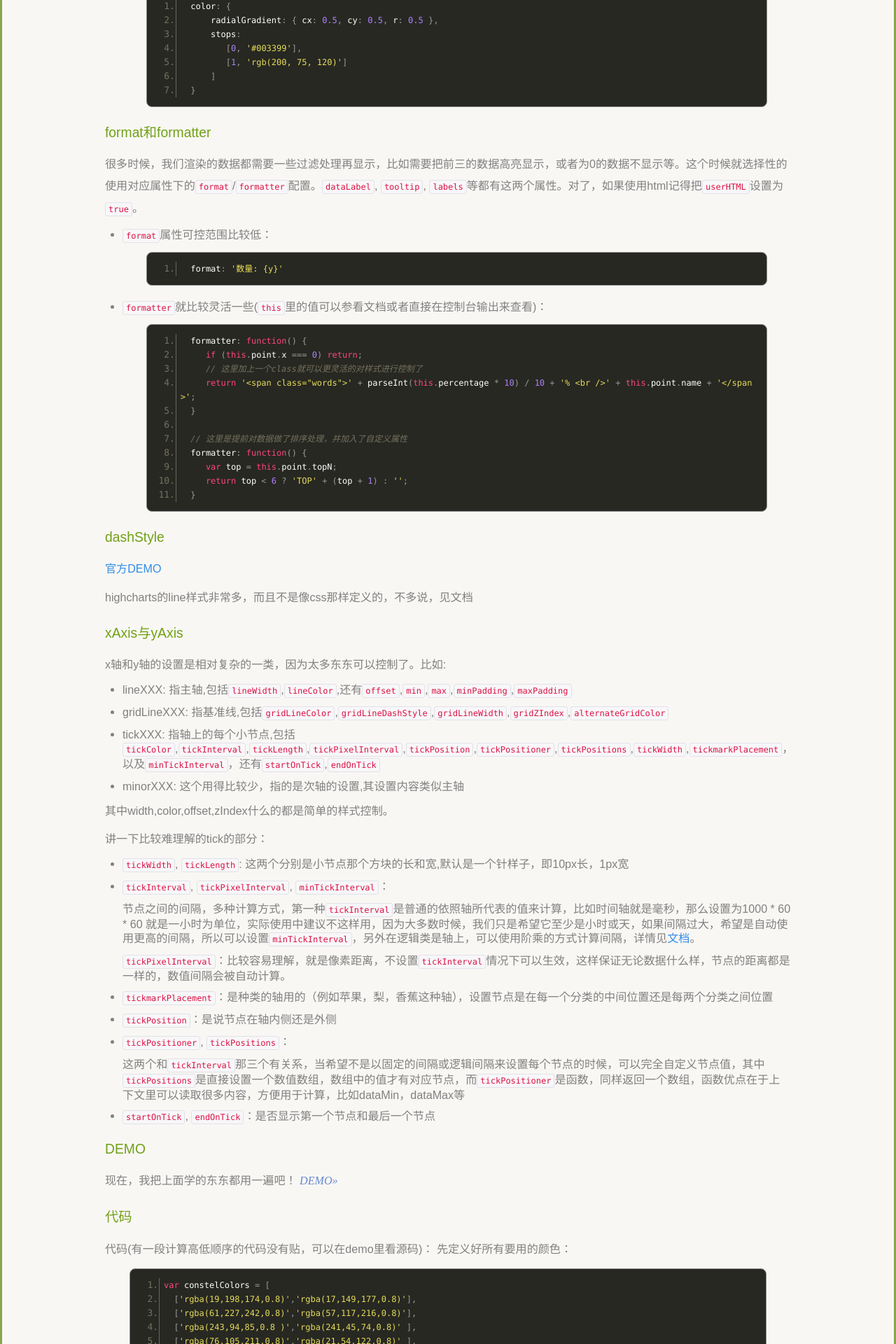
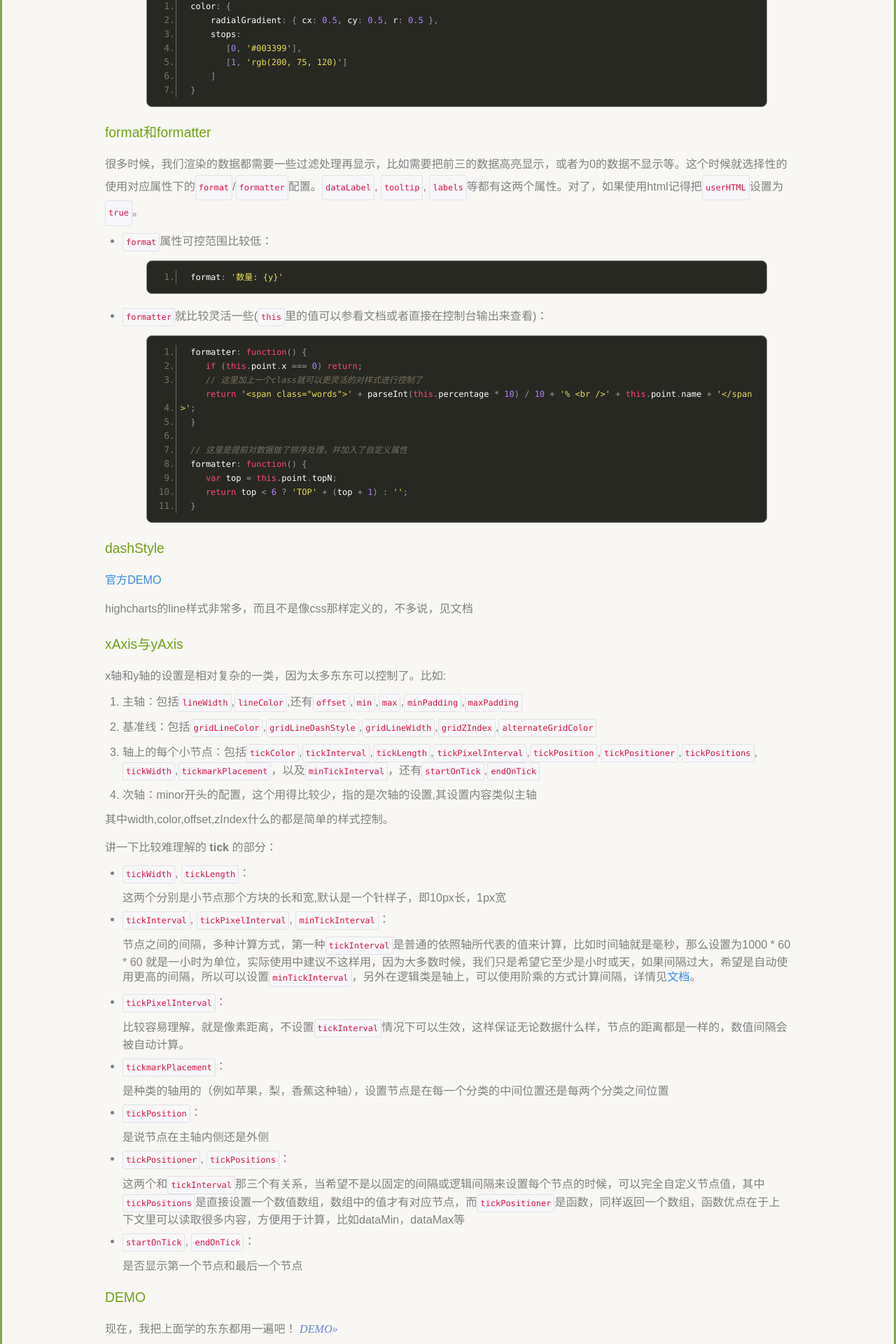
Before and after one commit to Lynn-cc/Lynn-cc.github.io, a Jekyll site: the page built from _posts/2014-06-13-Draw-beautiful-charts-with-HighchartsJs-2.md, in a window 1280 px wide. Shown: the part 803-2723 px from the top of the page at 70% size. Built offline with Jekyll 4.4.1, drawn with Linux system fonts in a browser that asks for light colours; some web fonts are replaced; comment, search, counter and statistics services are not loaded.

Commit message:
修改文章样式，code样式问题等

```diff
--- a/_posts/2014-06-13-Draw-beautiful-charts-with-HighchartsJs-2.md
+++ b/_posts/2014-06-13-Draw-beautiful-charts-with-HighchartsJs-2.md
@@ -77,35 +77,46 @@ highcharts的line样式非常多，而且不是像css那样定义的，不多说
 
 x轴和y轴的设置是相对复杂的一类，因为太多东东可以控制了。比如:
 
-- lineXXX:      指主轴,包括`lineWidth`,`lineColor`,还有`offset`,`min`,`max`,`minPadding`,`maxPadding`
+1. 主轴：包括`lineWidth`,`lineColor`,还有`offset`,`min`,`max`,`minPadding`,`maxPadding`
 
-- gridLineXXX:  指基准线,包括`gridLineColor`,`gridLineDashStyle`,`gridLineWidth`,`gridZIndex`,`alternateGridColor`
+2. 基准线：包括`gridLineColor`,`gridLineDashStyle`,`gridLineWidth`,`gridZIndex`,`alternateGridColor`
 
-- tickXXX:      指轴上的每个小节点,包括`tickColor`,`tickInterval`,`tickLength`,`tickPixelInterval`,`tickPosition`,`tickPositioner`,`tickPositions`,`tickWidth`,`tickmarkPlacement`，以及`minTickInterval`，还有`startOnTick`,`endOnTick`
+3. 轴上的每个小节点：包括`tickColor`,`tickInterval`,`tickLength`,`tickPixelInterval`,`tickPosition`,`tickPositioner`,`tickPositions`,`tickWidth`,`tickmarkPlacement`，以及`minTickInterval`，还有`startOnTick`,`endOnTick`
 
-- minorXXX:     这个用得比较少，指的是次轴的设置,其设置内容类似主轴
-
+4. 次轴：minor开头的配置，这个用得比较少，指的是次轴的设置,其设置内容类似主轴
 
 其中width,color,offset,zIndex什么的都是简单的样式控制。
 
-讲一下比较难理解的tick的部分：
-- `tickWidth`, `tickLength`: 这两个分别是小节点那个方块的长和宽,默认是一个针样子，即10px长，1px宽
+
+讲一下比较难理解的 __tick__ 的部分：
+
+- `tickWidth`, `tickLength`：
+
+  这两个分别是小节点那个方块的长和宽,默认是一个针样子，即10px长，1px宽
 
 - `tickInterval`, `tickPixelInterval`, `minTickInterval`：
 
   节点之间的间隔，多种计算方式，第一种`tickInterval`是普通的依照轴所代表的值来计算，比如时间轴就是毫秒，那么设置为1000 * 60 * 60 就是一小时为单位，实际使用中建议不这样用，因为大多数时候，我们只是希望它至少是小时或天，如果间隔过大，希望是自动使用更高的间隔，所以可以设置`minTickInterval`，另外在逻辑类是轴上，可以使用阶乘的方式计算间隔，详情见[文档](http://api.highcharts.com/highcharts#xAxis.tickInterval)。
 
-  `tickPixelInterval`：比较容易理解，就是像素距离，不设置`tickInterval`情况下可以生效，这样保证无论数据什么样，节点的距离都是一样的，数值间隔会被自动计算。
+- `tickPixelInterval`：
 
-- `tickmarkPlacement`：是种类的轴用的（例如苹果，梨，香蕉这种轴），设置节点是在每一个分类的中间位置还是每两个分类之间位置
+  比较容易理解，就是像素距离，不设置`tickInterval`情况下可以生效，这样保证无论数据什么样，节点的距离都是一样的，数值间隔会被自动计算。
 
-- `tickPosition`：是说节点在轴内侧还是外侧
+- `tickmarkPlacement`：
+
+  是种类的轴用的（例如苹果，梨，香蕉这种轴），设置节点是在每一个分类的中间位置还是每两个分类之间位置
+
+- `tickPosition`：
+
+  是说节点在主轴内侧还是外侧
 
 - `tickPositioner`, `tickPositions`：
 
   这两个和`tickInterval`那三个有关系，当希望不是以固定的间隔或逻辑间隔来设置每个节点的时候，可以完全自定义节点值，其中`tickPositions`是直接设置一个数值数组，数组中的值才有对应节点，而`tickPositioner`是函数，同样返回一个数组，函数优点在于上下文里可以读取很多内容，方便用于计算，比如dataMin，dataMax等
 
-- `startOnTick`, `endOnTick`：是否显示第一个节点和最后一个节点
+- `startOnTick`, `endOnTick`：
+
+  是否显示第一个节点和最后一个节点
 
 
 ####DEMO
--- a/css/sass/boot/_code.scss
+++ b/css/sass/boot/_code.scss
@@ -19,6 +19,7 @@ code {
   color: #d14;
   background-color: #f7f7f9;
   border: 1px solid #e1e1e8;
+  display:inline-block;
 }
 
 // Blocks of code
```
Also changed, not shown: css/style.css.
